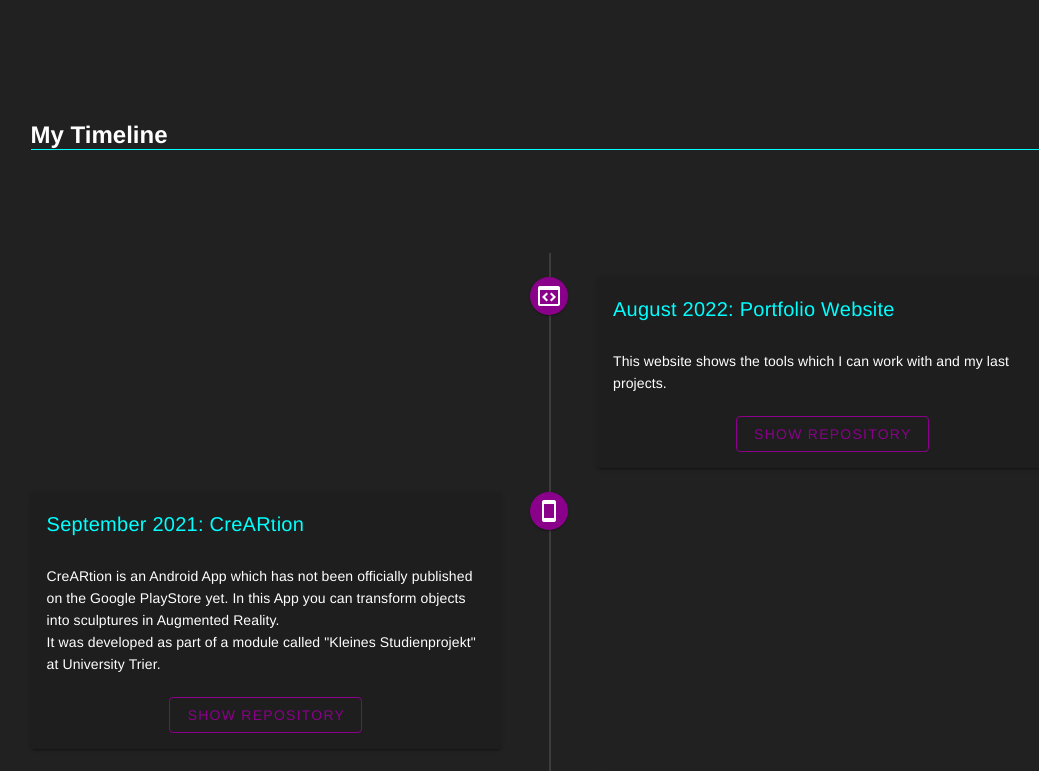
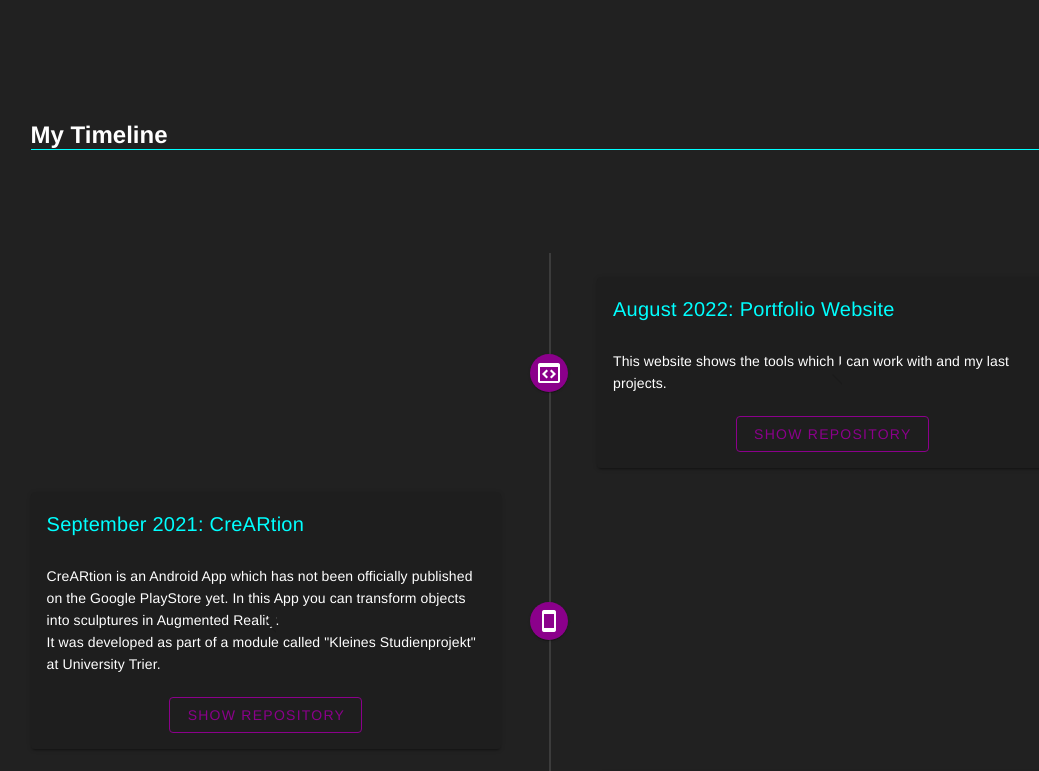
Before and after one commit to JanNiclasRuppenthal/PortfolioWebsite, a Vue app in the folder portfolio/: page / in a window 1280 px wide. Shown: the part 1640-2411 px from the top of the page, without its empty margins (91-1130 px from the left). Built offline with nearby package versions, Linux system fonts and the light colour scheme.

Commit message:
Added now vue router for "Impressum" and "Datenschutzerklärung".

```diff
--- a/portfolio/package.json
+++ b/portfolio/package.json
@@ -10,6 +10,7 @@
   "dependencies": {
     "core-js": "^3.8.3",
     "vue": "^2.6.14",
+    "vue-router": "^3.5.1",
     "vuetify": "^2.6.0"
   },
   "devDependencies": {
@@ -17,6 +18,7 @@
     "@babel/eslint-parser": "^7.12.16",
     "@vue/cli-plugin-babel": "~5.0.0",
     "@vue/cli-plugin-eslint": "~5.0.0",
+    "@vue/cli-plugin-router": "~5.0.0",
     "@vue/cli-service": "~5.0.0",
     "eslint": "^7.32.0",
     "eslint-plugin-vue": "^8.0.3",
--- a/portfolio/src/App.vue
+++ b/portfolio/src/App.vue
@@ -31,6 +31,7 @@
       <PageFooter/>
     </section>
   </div>
+
 </div>
 </template>
 
@@ -40,7 +41,6 @@ import MyTools from './components/MyTools.vue';
 import MyTimeline from './components/MyTimeline.vue';
 import ContactMe from './components/ContactMe.vue';
 import PageFooter from './components/PageFooter.vue';
-
 
 
 export default {
@@ -107,16 +107,4 @@ section {
 .distance {
   padding-top: 20%;
 }
-
-.reveal{
-  position: relative;
-  transform: translateY(100px);
-  opacity: 0;
-  transition: 2s all ease;
-}
-.reveal.active{
-  transform: translateY(0);
-  opacity: 1;
-}
-
 </style>
--- a/portfolio/src/components/MyTimeline.vue
+++ b/portfolio/src/components/MyTimeline.vue
@@ -4,7 +4,7 @@
   <v-divider class="divider"></v-divider>
 
   <template>
-  <v-timeline align-top :dense="$vuetify.breakpoint.smAndDown" dark>
+  <v-timeline align-left :dense="$vuetify.breakpoint.smAndDown" dark>
 
     <v-timeline-item color="#8b008b" icon="mdi-application-brackets-outline" fill-dot>
       <v-card :color="black" dark>
--- a/portfolio/src/components/PageFooter.vue
+++ b/portfolio/src/components/PageFooter.vue
@@ -1,8 +1,18 @@
 <template>
     <div class="root">
         <v-divider class="dividerFooter"/>
-        <p>Impressum</p>
-        <p>Datenschutzerklärung</p>
+
+        <router-link class="link" to="/impressum">
+            <p>Impressum</p>
+            </router-link>
+
+        <br/>
+
+        <router-link class="link" to="/datenschutzerklaerung">
+            <p>Datenschutzerklärung</p>
+        </router-link>
+        <router-view/>
+
     </div>
 </template>
 
@@ -12,10 +22,6 @@
 
 
 <style>
-.timeline {
-  text-align: left;
-}
-
 .dividerFooter {
     border-color: aqua !important;
     margin-top: 20%;
--- /dev/null
+++ b/portfolio/src/components/TheDatenschutzerklaerung.vue
@@ -0,0 +1,19 @@
+<template>
+  <div>
+    <h1>WTF?!?!?!?!?=!?!</h1>
+  </div>
+</template>
+
+<script>
+  export default {
+    name: 'TheDatenschutzerklaerung',
+    components: {},
+    data() {
+      return {}
+    },
+  }
+</script>
+
+<!-- Add "scoped" attribute to limit CSS to this component only -->
+<style>
+</style>
--- /dev/null
+++ b/portfolio/src/components/TheImpressum.vue
@@ -0,0 +1,19 @@
+<template>
+  <div>
+    <h1>Impressum</h1>
+  </div>
+</template>
+
+<script>
+  export default {
+    name: 'TheImpressum',
+    components: {},
+    data() {
+      return {}
+    },
+  }
+</script>
+
+<!-- Add "scoped" attribute to limit CSS to this component only -->
+<style>
+</style>
--- a/portfolio/src/main.js
+++ b/portfolio/src/main.js
@@ -1,10 +1,12 @@
 import Vue from 'vue'
 import App from './App.vue'
 import vuetify from './plugins/vuetify'
+import router from './router'
 
 Vue.config.productionTip = false
 
 new Vue({
   vuetify,
+  router,
   render: h => h(App)
 }).$mount('#app')
--- /dev/null
+++ b/portfolio/src/router/index.js
@@ -0,0 +1,32 @@
+import Vue from 'vue'
+import VueRouter from 'vue-router'
+import App from '../App.vue'
+
+import Datenschutzerklaerung from '../components/TheDatenschutzerklaerung.vue'
+import Impressum from '../components/TheImpressum.vue'
+
+Vue.use(VueRouter)
+
+const routes = [
+  {
+    path: '/',
+    name: 'home',
+    component: App
+  },
+  {
+    path: '/impressum',
+    name: 'impressum',
+    component: Impressum
+  },
+  {
+    path: '/datenschutzerklaerung',
+    name: 'datenschutzerklaerung',
+    component: Datenschutzerklaerung
+  }
+]
+
+const router = new VueRouter({
+  routes
+})
+
+export default router
--- /dev/null
+++ b/portfolio/src/views/AboutView.vue
@@ -0,0 +1,5 @@
+<template>
+  <div class="about">
+    <h1>This is an about page</h1>
+  </div>
+</template>
--- /dev/null
+++ b/portfolio/src/views/HomeView.vue
@@ -0,0 +1,6 @@
+<template>
+<div></div>
+</template>
+
+<script>
+</script>
```
Also changed, not shown: 1 other file (tests, documents, lock files or other folders).
